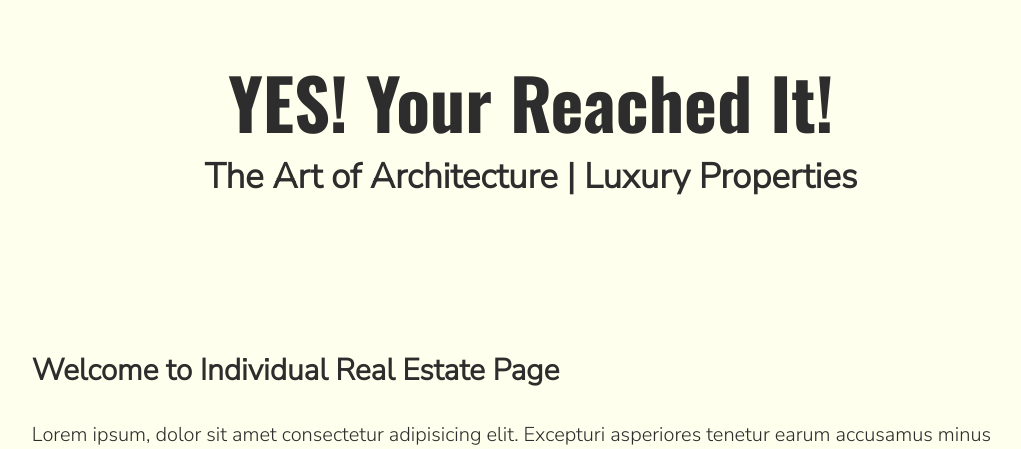
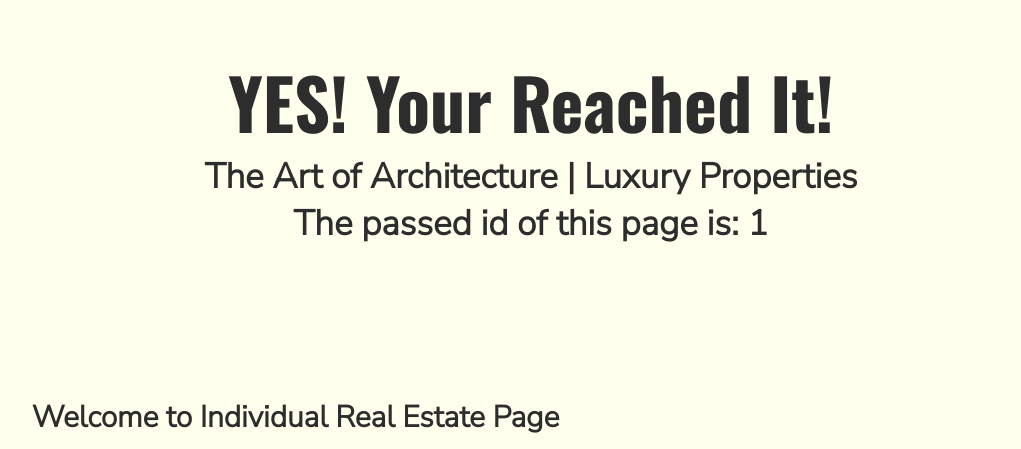
Before and after one commit to lsapundzic/Real-Estate-Website, a PHP site: page /pages/estate.single.php?id=1 in a window 1280 px wide. Shown: the part 180-629 px from the top of the page, without its empty margins (109-1130 px from the left). Run offline with PHP 8.4, Linux system fonts and the light colour scheme.

Commit message:
passing id with query string fully functional. ID is received in estate.single.php

```diff
--- a/pages/estate.single.php
+++ b/pages/estate.single.php
@@ -1,12 +1,16 @@
 <?php
 include_once "../database/includes/connection.inc.php";
 include "../components/header.php";
+
+$db_id = $_GET['id'];
+
 ?>
 
     <!-- Header-Banner -->
     <header>
         <h1>YES! Your Reached It!</h1>
         <h2>The Art of Architecture | Luxury Properties</h2>
+        <h2><?php echo "The passed id of this page is: {$db_id}" ?></h2>
     </header>
 
     <!-- Main Content -->
```
